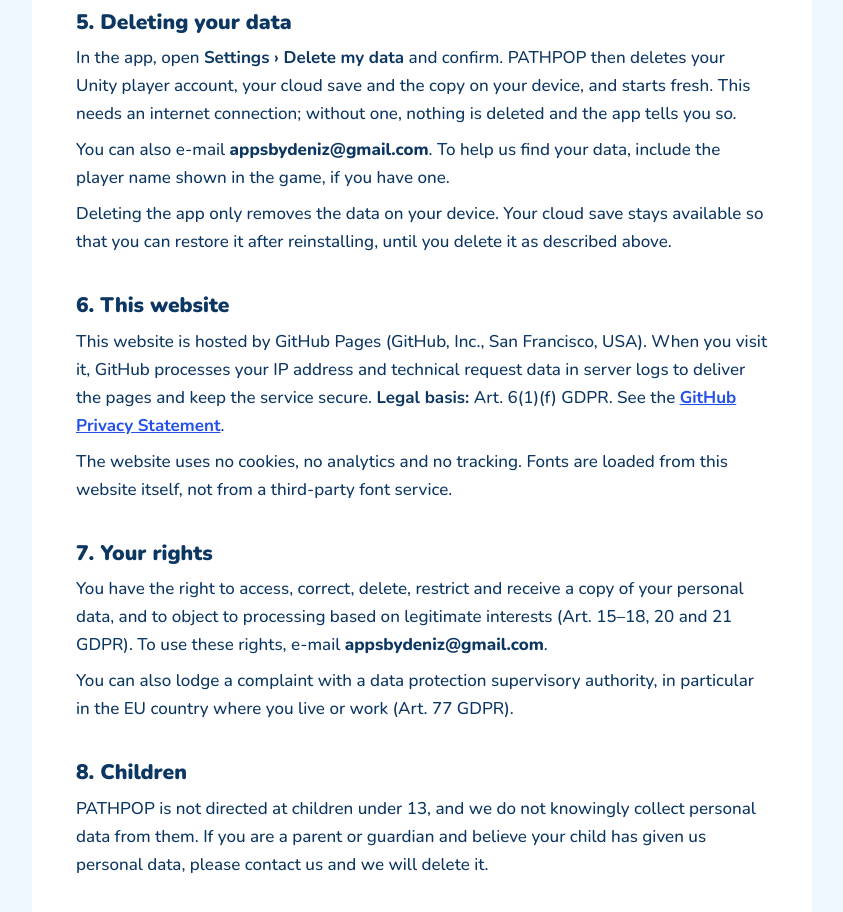
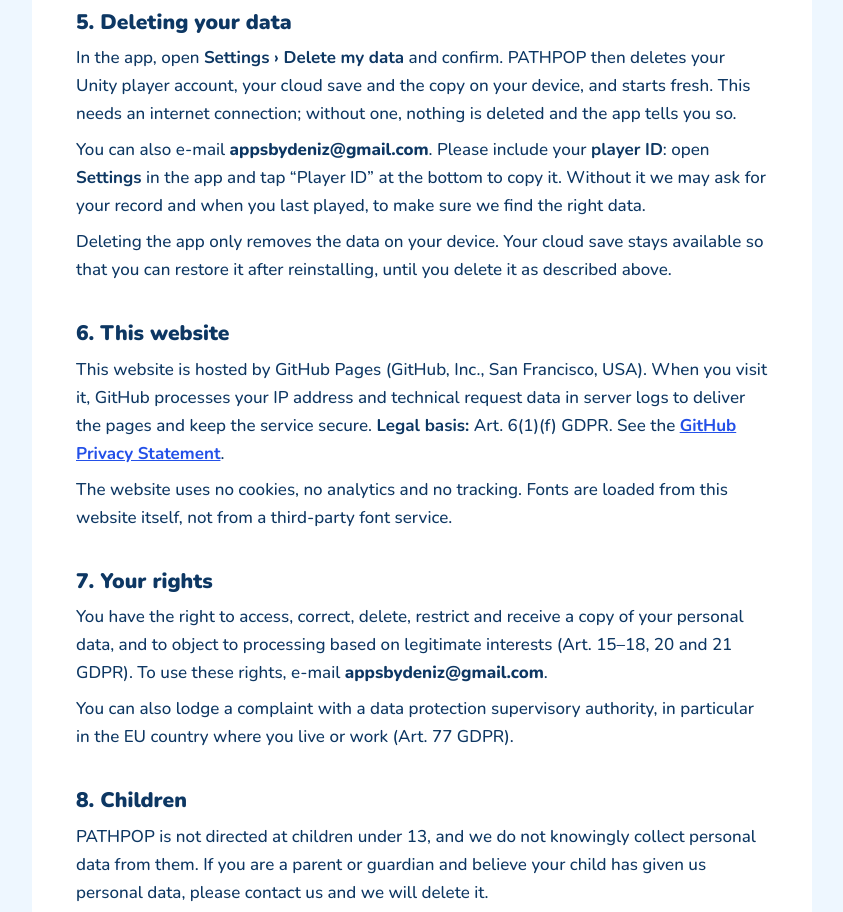
Before and after one commit to appsbydeniz/appsbydeniz.github.io, a plain HTML site: page pathpop/privacy.html in a window 1280 px wide. Shown: the part 2580-3492 px from the top of the page, without its empty margins (218-1061 px from the left). Drawn offline with Linux system fonts and the light colour scheme.

Commit message:
PATHPOP privacy policy: ask for the player ID from Settings
Co-Authored-By: Claude Opus 5.5 <noreply@anthropic.com>

```diff
--- a/pathpop/privacy.html
+++ b/pathpop/privacy.html
@@ -123,7 +123,7 @@ footer a:hover { text-decoration: underline; }
 
     <h2>5. Deleting your data</h2>
     <p>In the app, open <b>Settings › Delete my data</b> and confirm. PATHPOP then deletes your Unity player account, your cloud save and the copy on your device, and starts fresh. This needs an internet connection; without one, nothing is deleted and the app tells you so.</p>
-    <p>You can also e-mail <span class="mail">appsbydeniz@gmail.com</span>. To help us find your data, include the player name shown in the game, if you have one.</p>
+    <p>You can also e-mail <span class="mail">appsbydeniz@gmail.com</span>. Please include your <b>player ID</b>: open <b>Settings</b> in the app and tap “Player ID” at the bottom to copy it. Without it we may ask for your record and when you last played, to make sure we find the right data.</p>
     <p>Deleting the app only removes the data on your device. Your cloud save stays available so that you can restore it after reinstalling, until you delete it as described above.</p>
 
     <h2>6. This website</h2>
```
